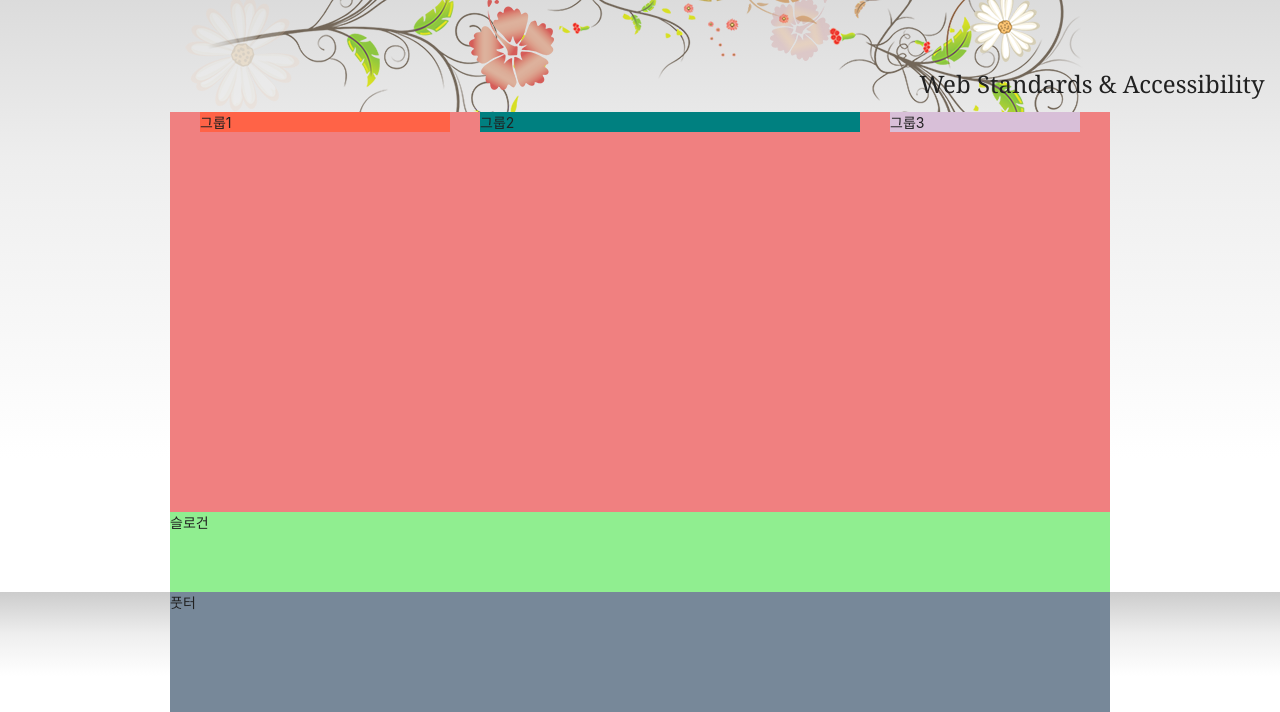
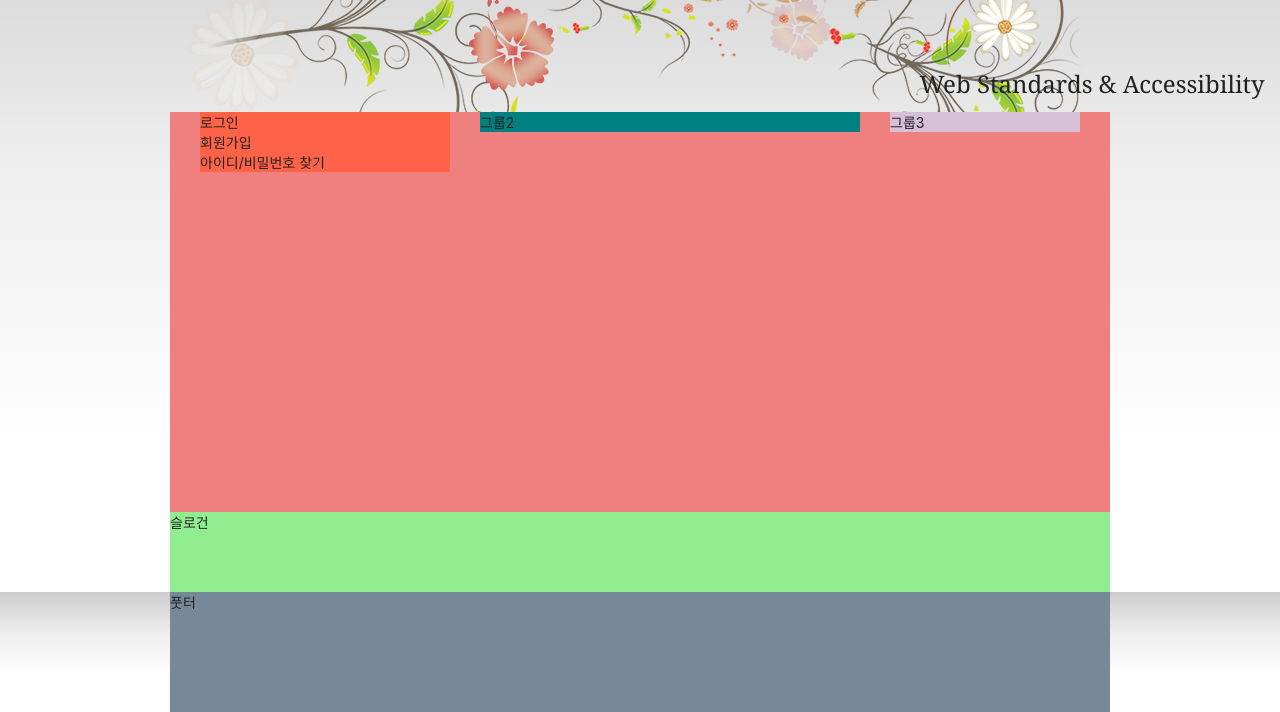
Before and after one commit to Stilllee/HTML5, a plain HTML site: page index.html in a window 1280 px wide. Shown: the part 135-847 px from the top of the page. Drawn offline with Linux system fonts and the light colour scheme; a web font is replaced by a local one.

Commit message:
로그인 콘텐츠 마크업 일부 완료

```diff
--- a/index.html
+++ b/index.html
@@ -137,7 +137,16 @@
     </div>
   </div>
   <main class="main">
-    <div class="group group1">그룹1</div>
+    <div class="group group1">
+      <section class="login">
+        <h2 class="login-title">로그인</h2>
+        <form action="" class="login-form"></form>
+        <ul class="sign">
+          <li><a href="/">회원가입</a></li>
+          <li><a href="/">아이디/비밀번호 찾기</a></li>
+        </ul>
+      </section>
+    </div>
     <div class="group group2">그룹2</div>
     <div class="group group3">그룹3</div>
   </main>
```
